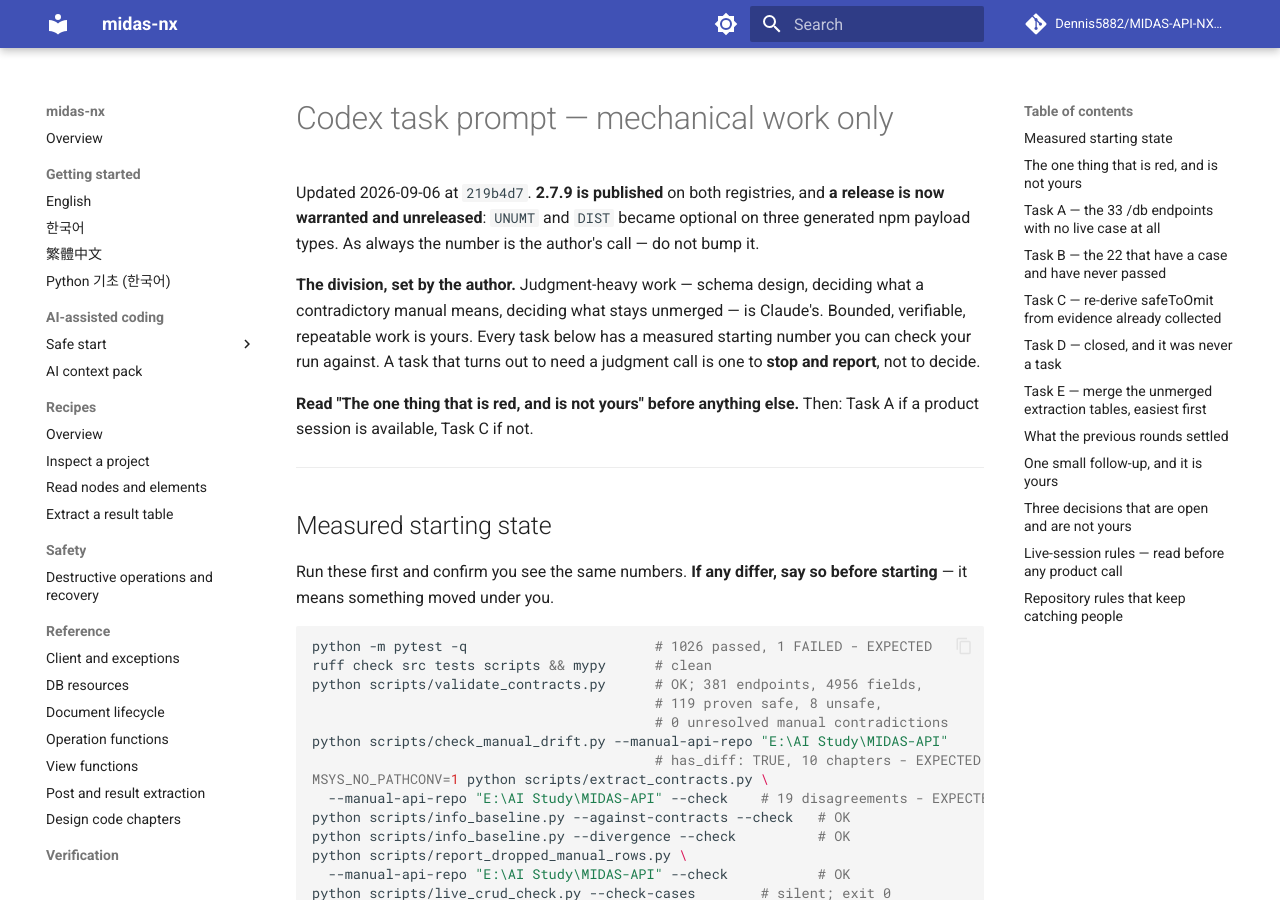
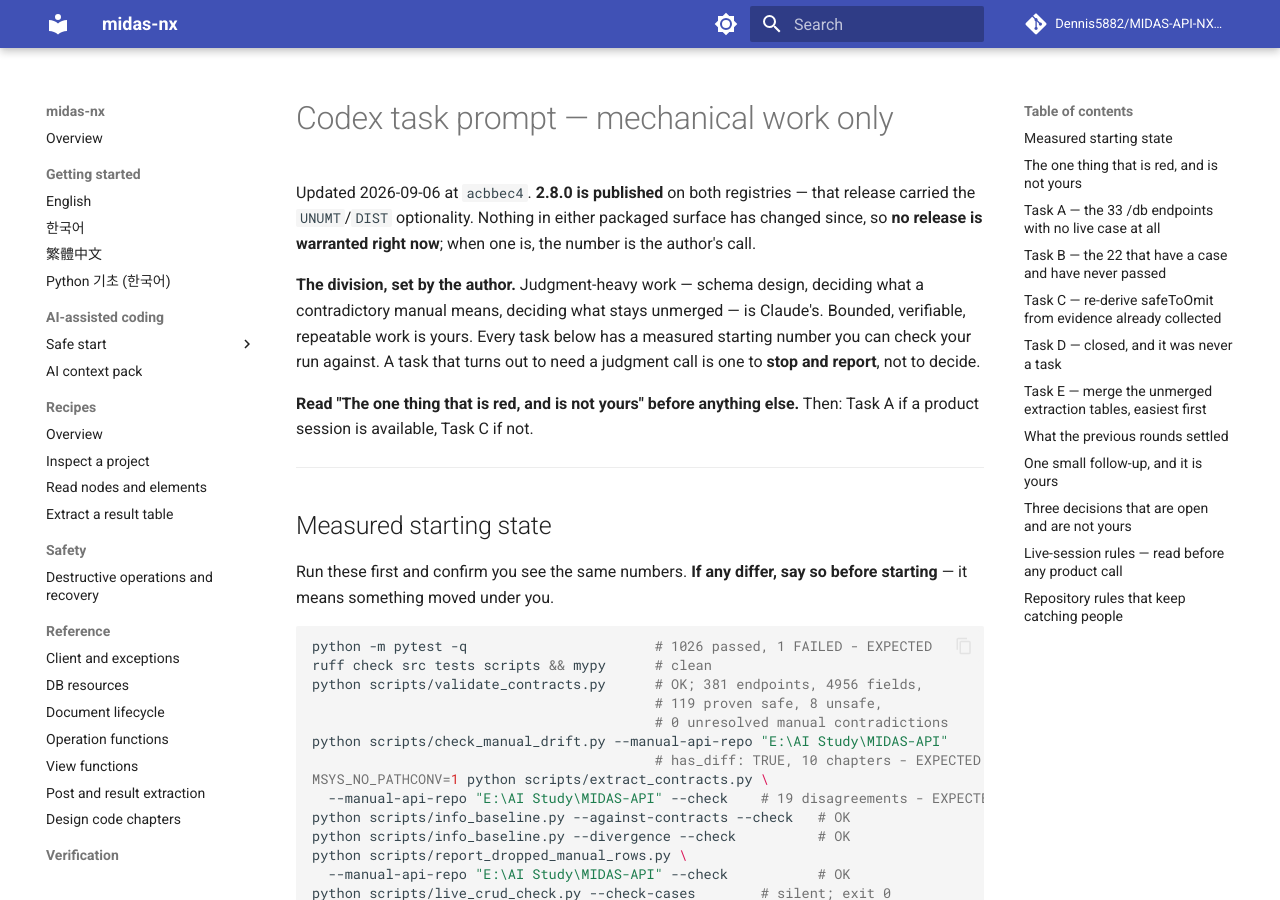
Before and after one commit to Dennis5882/MIDAS-API-NX-SDK, an MkDocs documentation site: the page built from docs/codex_handoff_prompt.md, in a window 1280 px wide and 900 px high. Built offline with MkDocs 1.6.1 and Material for MkDocs 9.7.7, drawn with Linux system fonts in a browser that asks for light colours; comment, search, counter and statistics services are not loaded.

Commit message:
docs: bring the version-dependent claims up to 2.8.0
Swept every tracked file for a version or coverage number and found three
stale, plus one that is worse than stale.

  - the Codex handoff still said 2.7.9 was published and that a release was
    warranted and unreleased. 2.8.0 shipped that change.
  - PLAN.md's live-verification row still said 190 write / 209 read;
    /ope/MEMB's promotion makes it 191 / 208.

The one that is not a number: PLAN.md claimed a single current build baseline,
Gen NX v2.1 and Civil NX v2.2 both at Build 09/02/2026. Entries dated
2026-09-06 now record both that and Build 08/26-08/27/2026 for the same two
products. A build does not go backwards, so one set is wrong - and the API
reports no build anywhere, which was confirmed today while answering the
sibling repo's question about exactly this field. Every such string in the
ledger is a human reading the About dialog, so this needs the author rather
than a guess. The row says so instead of picking one.

READMEs and the three quickstarts hardcode no SDK version; ROADMAP.md is
generated and current; the npm changelog keeps its empty Unreleased heading.

Co-Authored-By: Claude Opus 5 <noreply@anthropic.com>

```diff
--- a/docs/codex_handoff_prompt.md
+++ b/docs/codex_handoff_prompt.md
@@ -1,9 +1,9 @@
 # Codex task prompt — mechanical work only
 
-Updated 2026-09-06 at `219b4d7`. **2.7.9 is published** on both registries,
-and **a release is now warranted and unreleased**: `UNUMT` and `DIST` became
-optional on three generated npm payload types. As always the number is the
-author's call — do not bump it.
+Updated 2026-09-06 at `acbbec4`. **2.8.0 is published** on both registries —
+that release carried the `UNUMT`/`DIST` optionality. Nothing in either packaged
+surface has changed since, so **no release is warranted right now**; when one
+is, the number is the author's call.
 
 **The division, set by the author.** Judgment-heavy work — schema design,
 deciding what a contradictory manual means, deciding what stays unmerged — is
```
Also changed, not shown: PLAN.md (+1 -1 lines).
